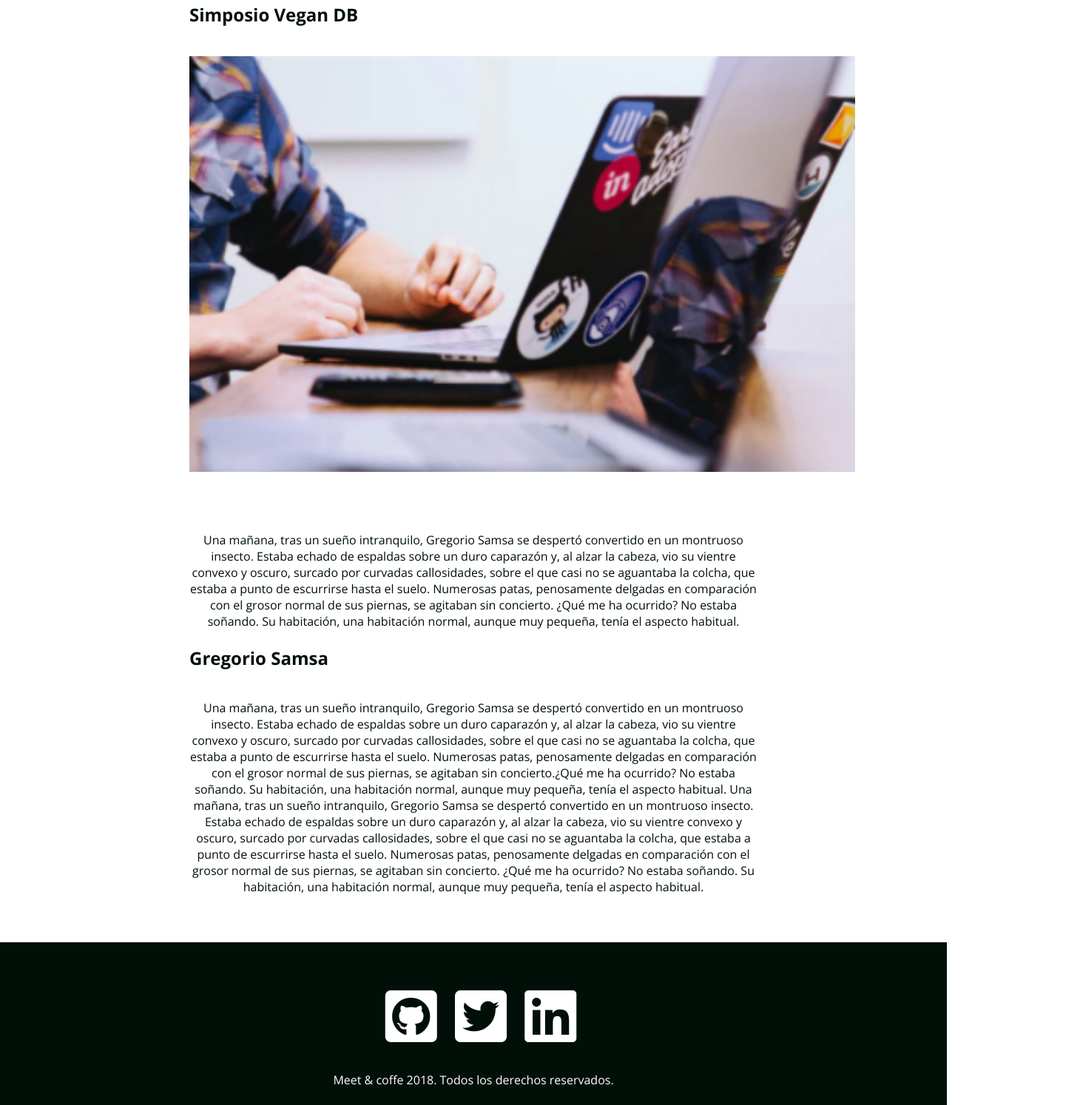
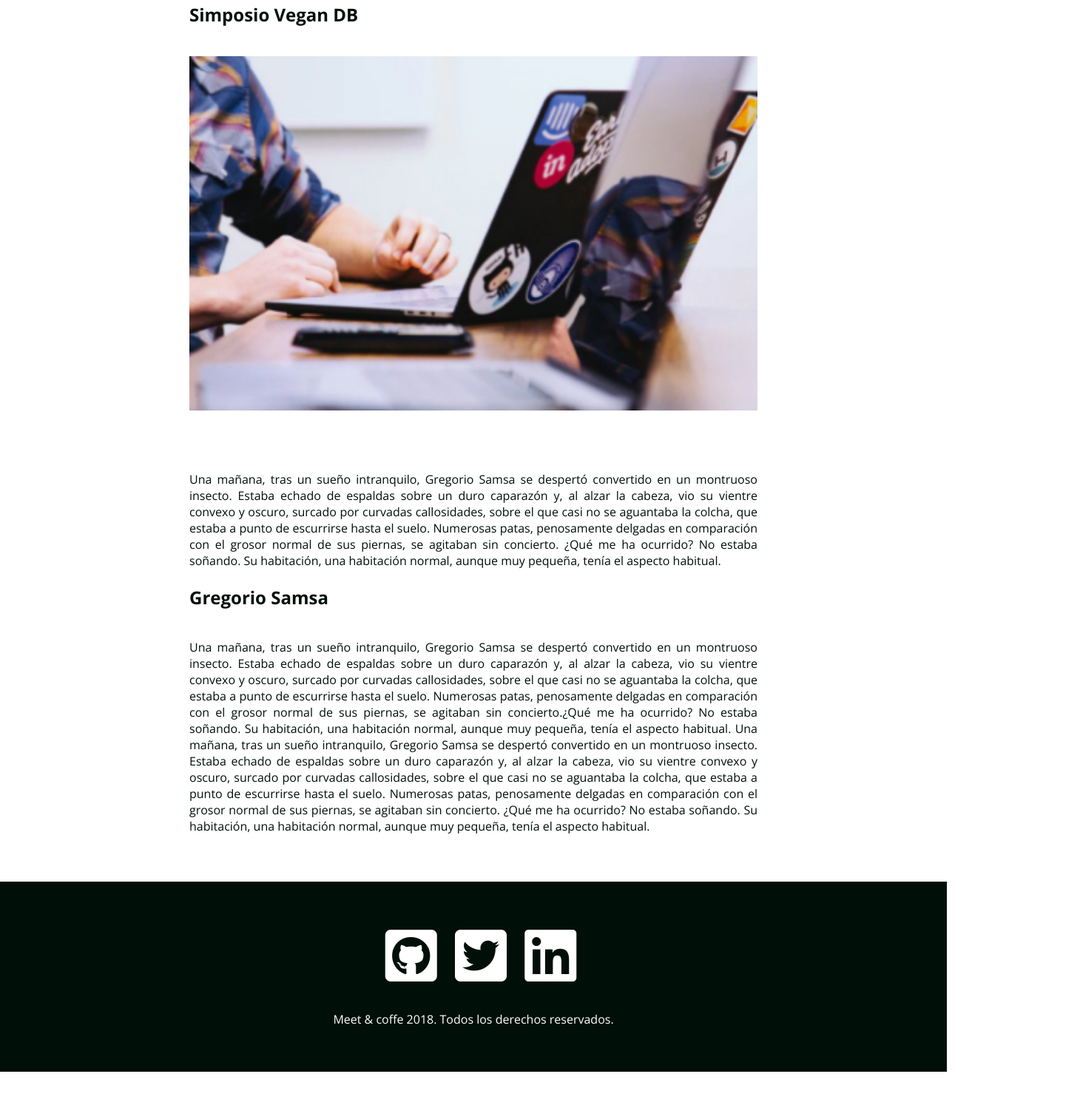
Before and after one commit to dayanos/meet_and_coffe, a plain HTML site: page evento01.html in a window 1280 px wide. Shown: the part 141-1635 px from the top of the page at 74% size, 1460 px wide, since content can reach past the window. After the commit the page ends 1590 px from the top, so only its background shows below. Drawn offline with nearby package versions, Linux system fonts and the light colour scheme.

Commit message:
Actualización de bordes

```diff
--- a/assets/css/style.css
+++ b/assets/css/style.css
@@ -1,4 +1,5 @@
 *{
+    box-sizing: border-box;
     margin: 0;
     padding: 0;
     border: 0;
@@ -169,8 +170,6 @@ footer {
     margin: 0px;
     border: 0px;
     padding-block: 60px;
-    width: 100%;
-    height: 100px;
 }
 
 footer p {
@@ -179,6 +178,7 @@ footer p {
 }
 
 .conta1 {
+    text-align: justify;
     padding-left: 20%;
     padding-top: 5%;
     padding-bottom: 5%;
--- a/evento01.html
+++ b/evento01.html
@@ -28,7 +28,7 @@
   <section id="simpo">
     <div class="conta1">
   	    <h2 >Simposio Vegan DB</h2>
-	    <img src="assets/img/simposio-vegan.jpg" alt="Events simposio vegan" width="900">
+	    <img src="assets/img/simposio-vegan.jpg" alt="Events simposio vegan" width="100%">
 	    <div class="conta2"></div>
             <p>Una mañana, tras un sueño intranquilo, Gregorio Samsa se despertó convertido en un montruoso insecto. Estaba echado de espaldas sobre un duro caparazón y, al alzar la cabeza, vio su vientre convexo y oscuro, surcado por curvadas callosidades, sobre el que casi no se aguantaba la colcha, que estaba a punto de escurrirse hasta el suelo. Numerosas patas, penosamente delgadas en comparación con el grosor normal de sus piernas, se agitaban sin concierto. ¿Qué me ha ocurrido? No estaba soñando. Su habitación, una habitación normal, aunque muy pequeña, tenía el aspecto habitual.</p>
             <br>
```
